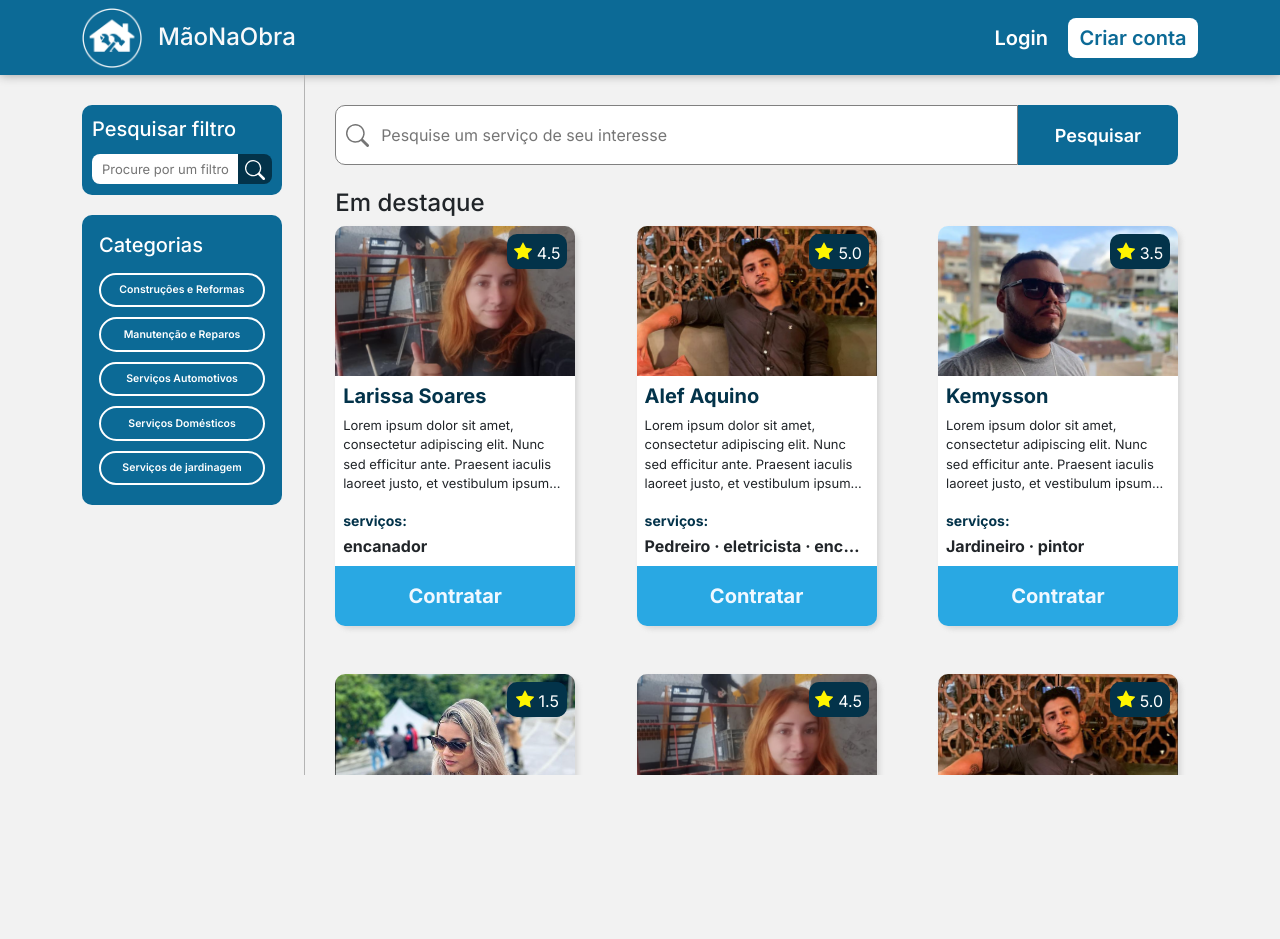
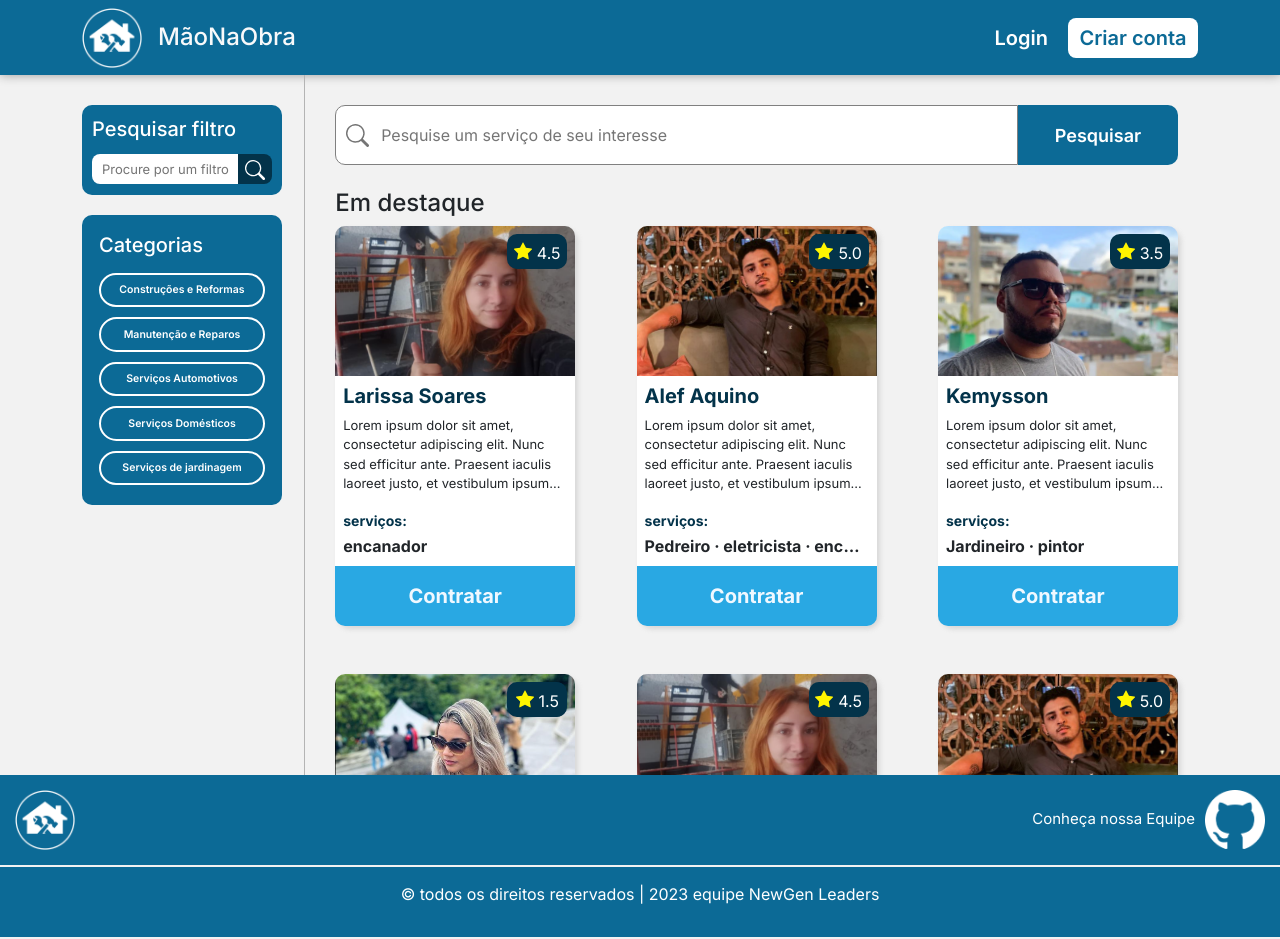
Before and after one commit to MaoNaObraa/MaoNaObra, a React (Vite) app: page / in a window 1280 px wide. Before the commit the page ends 800 px from the top, so only its background shows below. Built offline with nearby package versions, Linux system fonts and the light colour scheme.

Commit message:
Feat: creation Footer

```diff
--- a/src/App.jsx
+++ b/src/App.jsx
@@ -7,6 +7,7 @@ import ForgotPassword from './pages/ForgotPassword/ForgotPassword';
 import { AnimatePresence } from 'framer-motion';
 import PrestadorServicoAnuncio from './pages/prestadorServicoAnuncio/PrestadorServicoAnuncio';
 import AnuncioPage from './pages/anuncioPage/anuncioPage';
+import Footer from './components/Footer/Footer';
 
 function App() {
 
@@ -47,7 +48,8 @@ function App() {
                 <Home />
               </Route>
 
-            </Switch>
+              </Switch>
+            <Footer/>
           </div>
         </BrowserRouter>
       </AnimatePresence>
--- /dev/null
+++ b/src/components/Footer/Footer.css
@@ -0,0 +1,33 @@
+body {
+    margin:0;
+    padding:0;
+
+}
+
+.footer {
+    background-color: #0c6a96;
+    display: flex;
+    justify-content: space-between;
+    padding: 15px;
+    left: 0;
+    width: 100%;
+}
+.coment {
+    margin-right: 10px;
+    font-size: 15px;
+    color: white;
+}
+
+.comentario-rodape{
+    background-color: #0c6a96;
+    color: white;
+    text-align: center;
+    padding: 15px;
+    width: 100%;
+
+}
+
+.footer,
+.comentario-rodape{
+    margin-bottom: 2px;
+}
--- /dev/null
+++ b/src/components/Footer/Footer.jsx
@@ -0,0 +1,26 @@
+import React from 'react';
+import './Footer.css';
+
+const Footer = () => {
+  return (
+    <footer>
+        <div className="footer">
+          <div className='left-imagens'>
+            <img src="/logo.png" alt="Logo" width='60'/>
+          </div>
+
+          <div className='right-imagens'>
+            <span className="coment">Conheça nossa Equipe</span>
+            <img src="/github.png" alt="GitHub" width='60'/>
+          </div>
+        </div>
+
+        <div className='comentario-rodape'>
+          <p>© todos os direitos reservados | 2023 equipe NewGen Leaders</p>
+        </div>
+
+    </footer>
+  );
+}
+
+export default Footer;
```
Also changed, not shown: public/github.png (added).
